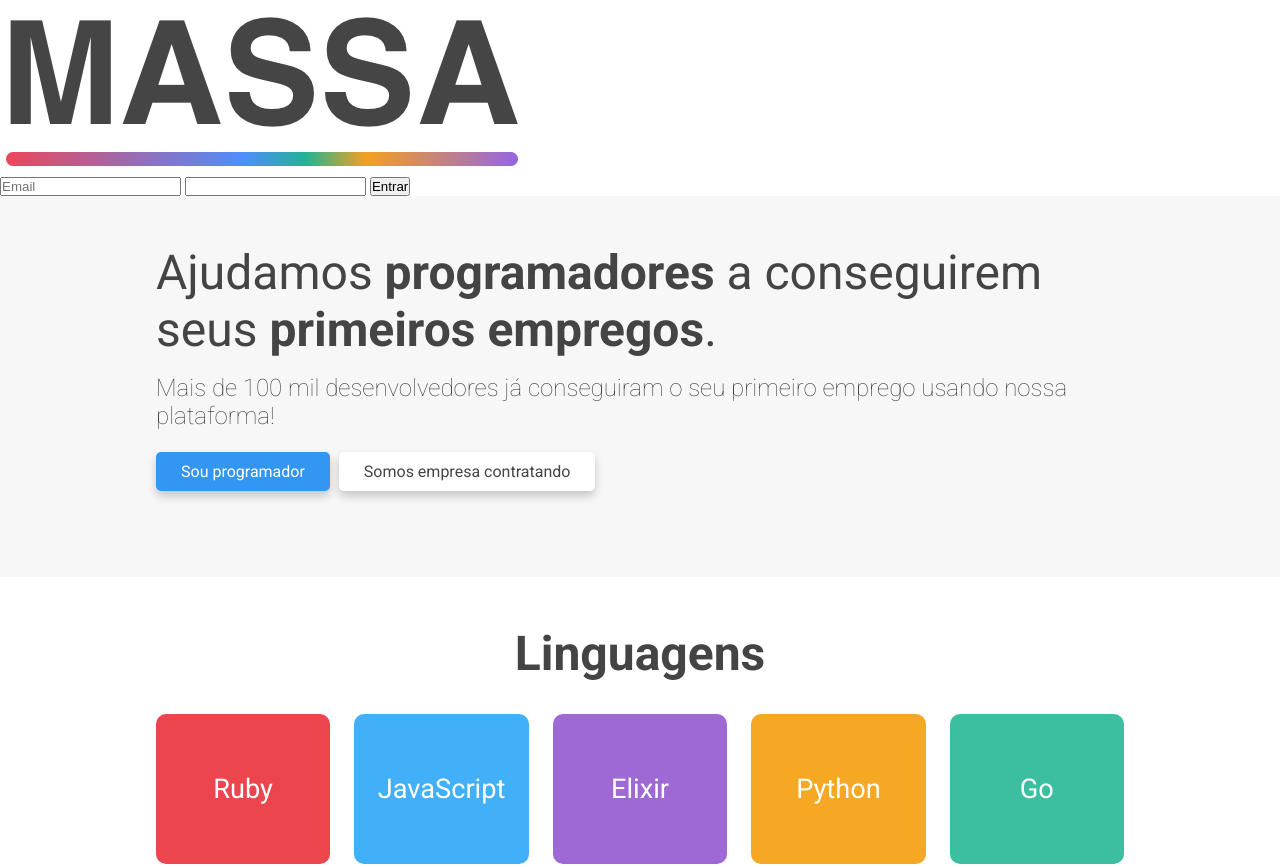
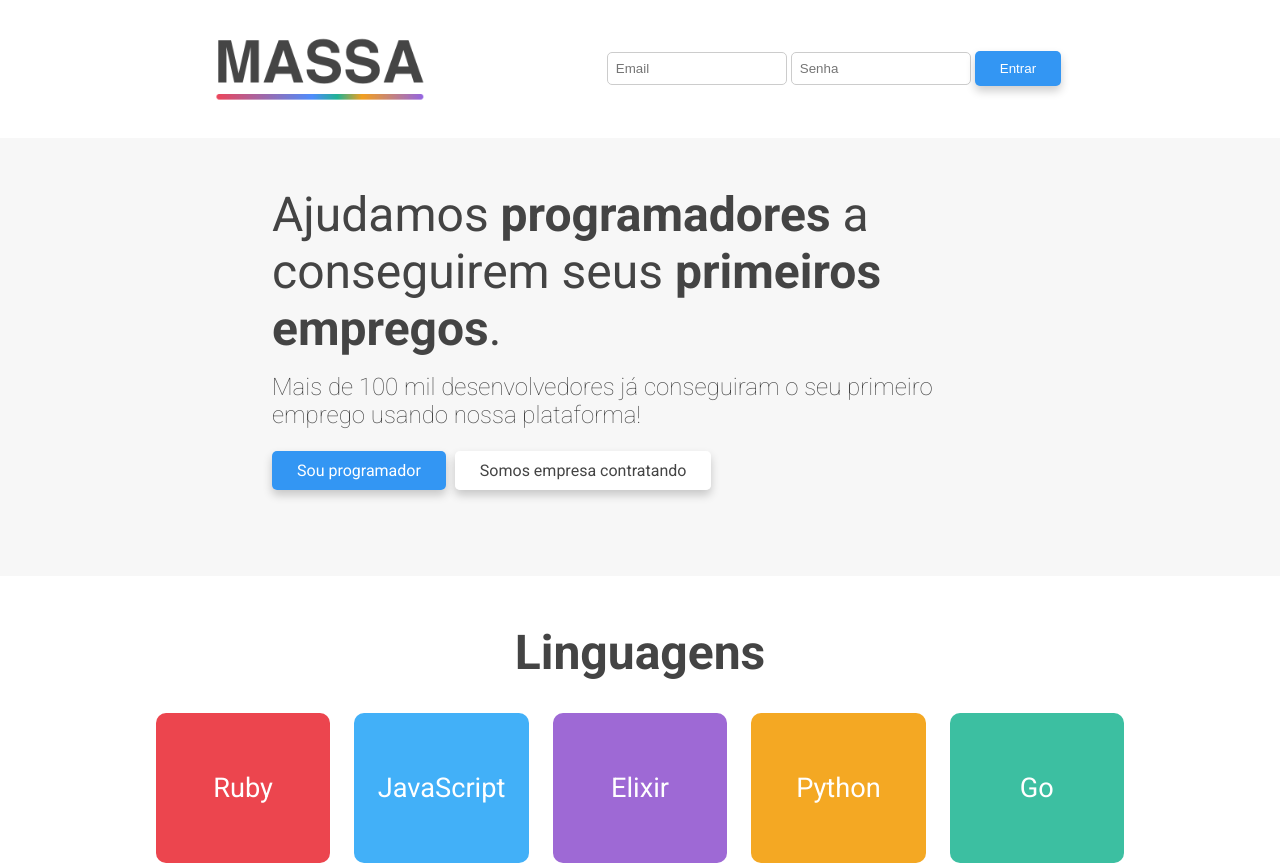
Before and after one commit to jonatasprates/massa, a plain HTML site: page index.html in a window 1280 px wide. Shown: the top 867 px of the page. Drawn offline with Linux system fonts and the light colour scheme.

Commit message:
feat: ajustando com css o header

```diff
--- a/css/style.css
+++ b/css/style.css
@@ -8,6 +8,35 @@
 body {
     font-family: 'Roboto', sans-serif;
     color: #444;
+}
+
+header {
+    display: flex;
+    justify-content: space-evenly;
+    padding: 2rem;
+}
+
+.logo img {
+    width: 211px;
+}
+
+.sign-in {
+    display: flex;
+    flex-direction: column;
+    justify-content: center;
+}
+
+.sign-in button {
+    border: none;
+}
+
+input[type="text"],
+input[type="email"],
+input[type="password"] {
+    width: 180px;
+    padding: 0.5rem;
+    border-radius: 5px;
+    border: 1px solid #CCC;
 }
 
 section {
@@ -33,6 +62,11 @@ h1.title{
     max-width: 1000px;
     margin: auto;
     padding: 0 1rem;
+}
+
+.hero {
+    width: 60%;
+    margin: auto;
 }
 
 .intro p {
--- a/index.html
+++ b/index.html
@@ -18,16 +18,20 @@
             <img src="images/logo.png" alt="Logo">
         </div>
 
-        <form class="sign-in" action="#">
+        <div class="sign-in">
+            <form action="#">
                 <input type="email" placeholder="Email">
-            <input type="password">
+                <input type="password" placeholder="Senha">
 
-            <button type="submit">Entrar</button>
+                <button class="button primary" type="submit">Entrar</button>
             </form>
+        </div>
+
     </header>
 
     <main>
         <section class="intro gray">
+            <div class="hero">
                 <div class="container">
                     <h1>
                         Ajudamos <strong>programadores</strong> a conseguirem seus
@@ -38,6 +42,7 @@
                     <div class="cta">
                         <a href="#" class="button primary">Sou programador</a>
                         <a href="#" class="button secondary">Somos empresa contratando</a>
+                    </div>
                 </div>
             </div>
         </section>
```
Lines whose indentation alone changed are shown as unchanged.
